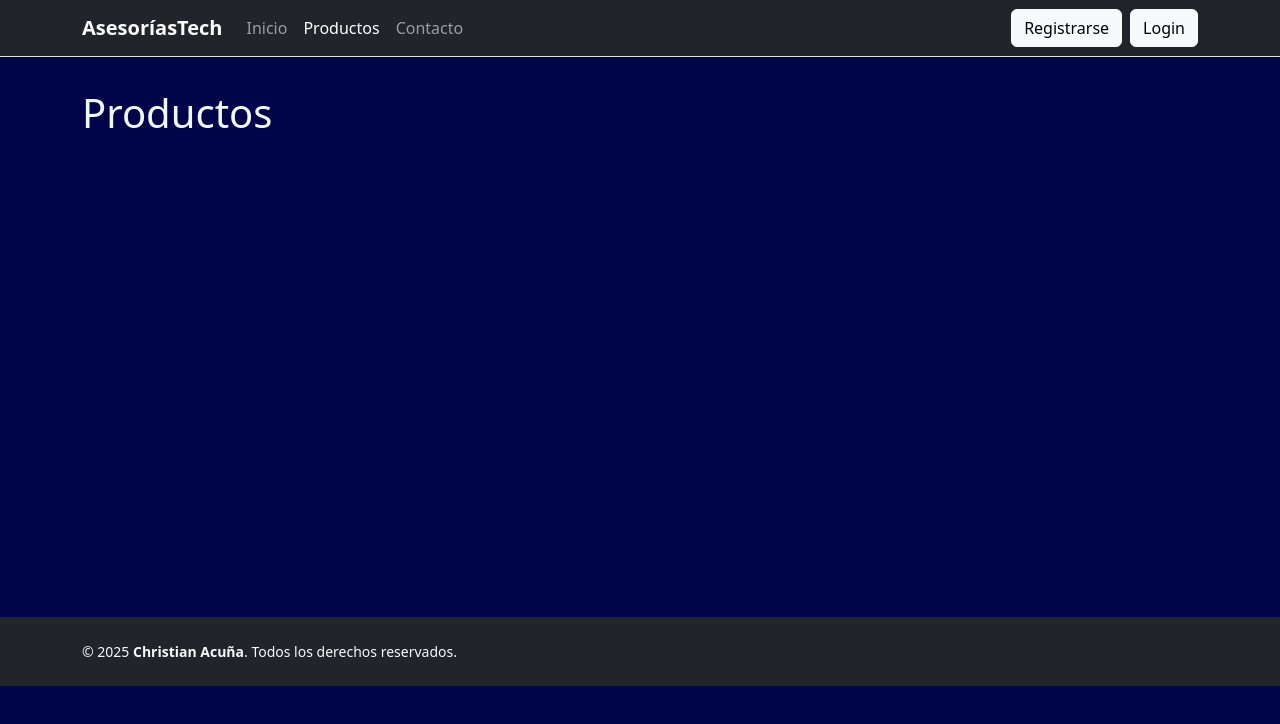
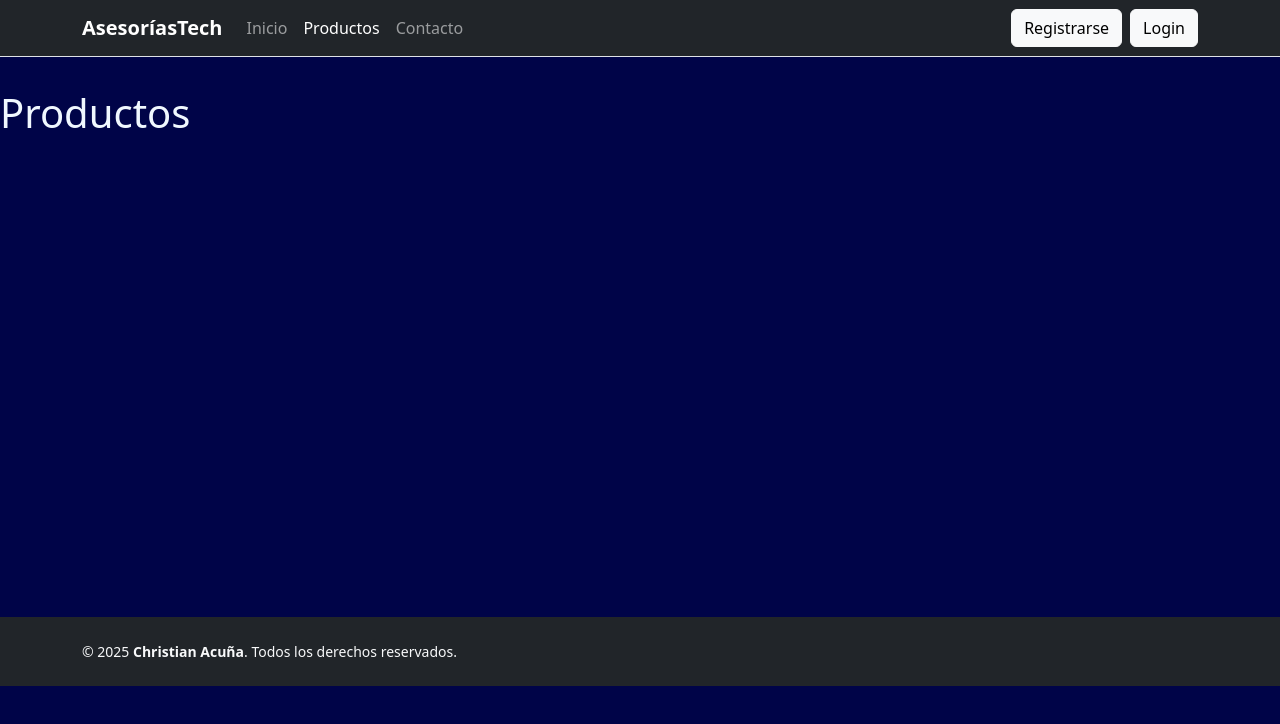
Before and after one commit to profe-christian/landing-page, a React (Vite) app: page /products in a window 1280 px wide. Shown: the top 724 px of the page. Built offline with nearby package versions, Linux system fonts and the light colour scheme.

Commit message:
Template terminado

```diff
--- a/src/pages/Products.tsx
+++ b/src/pages/Products.tsx
@@ -1,9 +1,7 @@
 export const Products = () => {
   return (
     <>
-      <section className="container">
-        <h1>Productos</h1>
-      </section>
+      <h1>Productos</h1>
     </>
   );
 };
```
